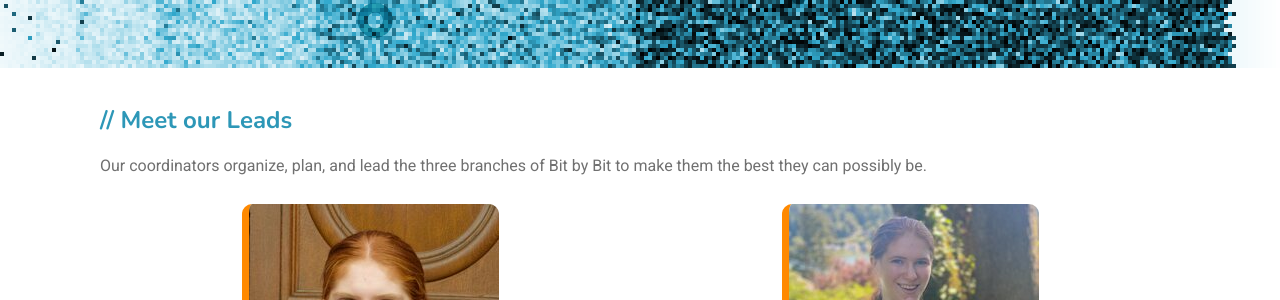
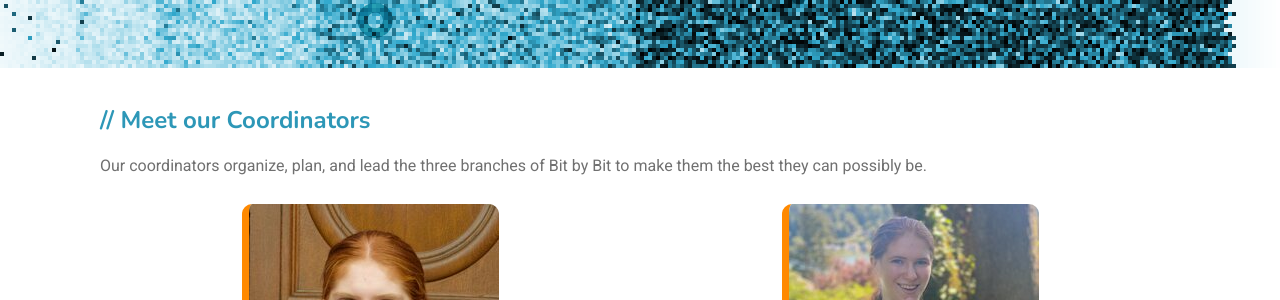
Before and after one commit to bit-by-bit-coding/bxb-website, a Jekyll site: the page built from about.html, in a window 1280 px wide and 900 px high. Shown: the part 297-597 px from the top of the window. Built offline with Jekyll 4.4.1, drawn with Linux system fonts in a browser that asks for light colours; nearby versions of some CDN libraries.

Commit message:
Changed Leads to Coordinators

```diff
--- a/about.html
+++ b/about.html
@@ -8,7 +8,7 @@ style: about.css
 ---
 <!--Meet the Instructors-->
 <div class="section">
-    <h2>Meet our Leads</h2>
+    <h2>Meet our Coordinators</h2>
     <p>
         Our coordinators organize, plan, and lead the three branches of Bit by Bit to make them the best
         they can possibly be.
```
